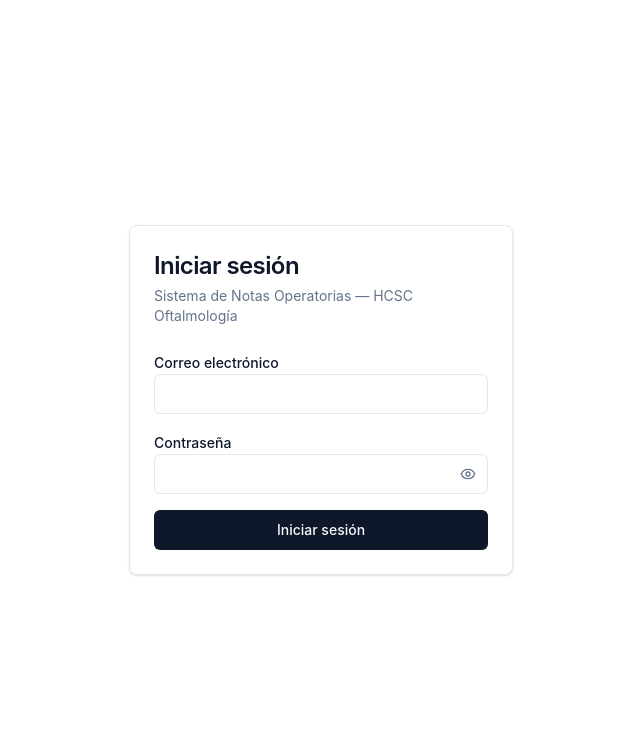
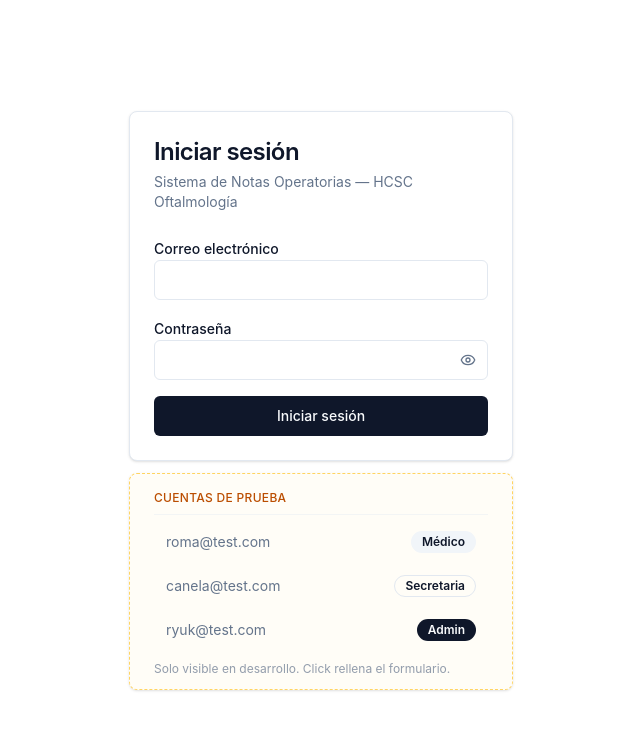
Before and after one commit to JoJoWitness/Servicio_Comunitario, a React (Vite) app in the folder frontend/: page /login in a window 1280 px wide. Shown: the top 730 px of the page, without its empty margins (319-959 px from the left). Built offline with nearby package versions, Linux system fonts and the light colour scheme; no server answers.

Commit message:
add test accounts

```diff
--- a/frontend/src/features/auth/LoginPage.tsx
+++ b/frontend/src/features/auth/LoginPage.tsx
@@ -15,6 +15,8 @@ import { Input } from "@/components/ui/input";
 import { Label } from "@/components/ui/label";
 import { Card, CardContent, CardDescription, CardHeader, CardTitle } from "@/components/ui/card";
 import { Alert, AlertDescription } from "@/components/ui/alert";
+import { Badge } from "@/components/ui/badge";
+import { Separator } from "@/components/ui/separator";
 import { useLogin } from "@/hooks/useAuth";
 import { isApiError } from "@/api/errors";
 import { rutaInicialPorRol } from "@/routes/roleRoutes";
@@ -28,6 +30,27 @@ const LoginSchema = z.object({
   contrasena: z.string().min(1, "La contraseña es obligatoria"),
 });
 type LoginFormValues = z.infer<typeof LoginSchema>;
+
+// ---------------------------------------------------------------------------
+// Cuentas de prueba (solo en desarrollo)
+// ---------------------------------------------------------------------------
+
+const CUENTAS_PRUEBA: {
+  correo: string;
+  contrasena: string;
+  rol: string;
+  label: string;
+}[] = [
+  { correo: "roma@test.com",   contrasena: "roma2026",   rol: "medico",     label: "Médico" },
+  { correo: "canela@test.com", contrasena: "canela2026", rol: "secretaria", label: "Secretaria" },
+  { correo: "ryuk@test.com",   contrasena: "ryuk2026",   rol: "admin",      label: "Admin" },
+];
+
+const ROL_BADGE: Record<string, "secondary" | "outline" | "default"> = {
+  medico:     "secondary",
+  secretaria: "outline",
+  admin:      "default",
+};
 
 // ---------------------------------------------------------------------------
 // Componente
@@ -45,6 +68,7 @@ export default function LoginPage() {
   const {
     register,
     handleSubmit,
+    setValue,
     formState: { errors },
   } = useForm<LoginFormValues>({
     resolver: zodResolver(LoginSchema),
@@ -56,11 +80,9 @@ export default function LoginPage() {
       { correo: data.correo, contrasena: data.contrasena },
       {
         onSuccess: (perfil) => {
-          // Redirigir a la ruta solicitada o a la pantalla inicial por rol
           navigate(from ?? rutaInicialPorRol(perfil.rol), { replace: true });
         },
         onError: (err) => {
-          // Requisito 3.5: 401 → mensaje de credenciales inválidas, permanecer en login
           if (isApiError(err) && err.status === 401) {
             setErrorMsg("Correo o contraseña incorrectos.");
           } else {
@@ -71,9 +93,16 @@ export default function LoginPage() {
     );
   };
 
+  const rellenarCuenta = (correo: string, contrasena: string) => {
+    setValue("correo", correo, { shouldValidate: true });
+    setValue("contrasena", contrasena, { shouldValidate: true });
+    setErrorMsg(null);
+  };
+
   return (
     <div className="flex min-h-screen items-center justify-center bg-background p-4">
-      <Card className="w-full max-w-sm">
+      <div className="w-full max-w-sm space-y-3">
+        <Card>
           <CardHeader className="space-y-1">
             <CardTitle className="text-2xl">Iniciar sesión</CardTitle>
             <CardDescription>
@@ -144,6 +173,38 @@ export default function LoginPage() {
             </form>
           </CardContent>
         </Card>
+
+        {/* Panel de cuentas de prueba — solo en desarrollo */}
+        {import.meta.env.DEV && (
+          <Card className="border-dashed border-amber-400/60 bg-amber-50/40 dark:bg-amber-950/20">
+            <CardContent className="pt-4 pb-3 space-y-2">
+              <p className="text-xs font-medium text-amber-700 dark:text-amber-400 uppercase tracking-wide">
+                Cuentas de prueba
+              </p>
+              <Separator className="opacity-40" />
+              <div className="space-y-1.5">
+                {CUENTAS_PRUEBA.map((cuenta) => (
+                  <button
+                    key={cuenta.correo}
+                    type="button"
+                    onClick={() => rellenarCuenta(cuenta.correo, cuenta.contrasena)}
+                    className="w-full flex items-center justify-between rounded-md px-3 py-2 text-sm text-left hover:bg-amber-100/70 dark:hover:bg-amber-900/30 transition-colors"
+                    aria-label={`Usar cuenta de ${cuenta.label}: ${cuenta.correo}`}
+                  >
+                    <span className="text-muted-foreground truncate">{cuenta.correo}</span>
+                    <Badge variant={ROL_BADGE[cuenta.rol]} className="ml-2 shrink-0 text-xs">
+                      {cuenta.label}
+                    </Badge>
+                  </button>
+                ))}
+              </div>
+              <p className="text-xs text-muted-foreground/70 pt-1">
+                Solo visible en desarrollo. Click rellena el formulario.
+              </p>
+            </CardContent>
+          </Card>
+        )}
+      </div>
     </div>
   );
 }
```
Lines whose indentation alone changed are shown as unchanged.
